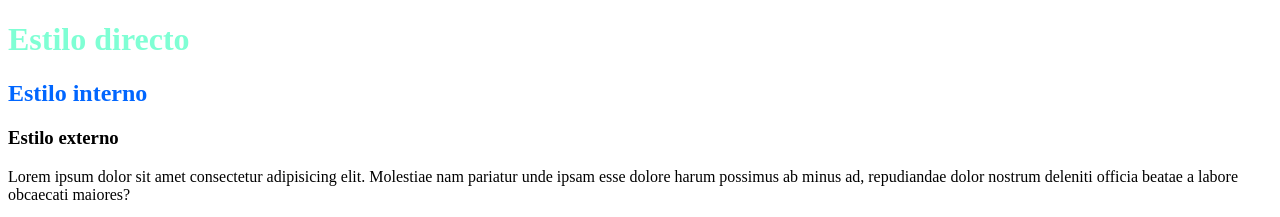
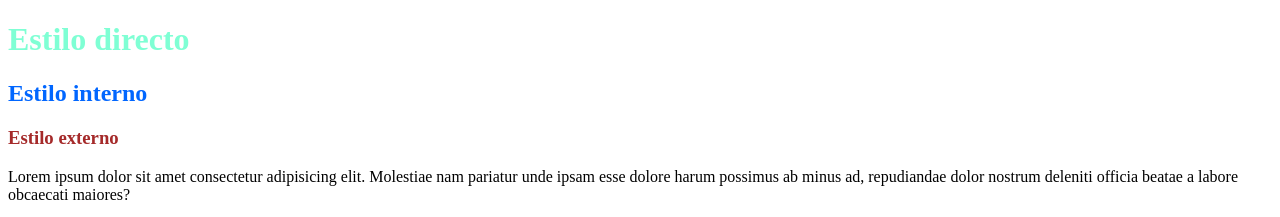
Before and after one commit to AlexMachoSalas/FULLSTACK, a plain HTML site: page Ejercicios/Ejercicio1css.html in a window 1280 px wide. Shown: the top 217 px of the page. Drawn offline with Linux system fonts and the light colour scheme.

Commit message:
Update Ejercicio1css.html

```diff
--- a/Ejercicios/Ejercicio1css.html
+++ b/Ejercicios/Ejercicio1css.html
@@ -5,7 +5,7 @@
     <meta http-equiv="X-UA-Compatible" content="IE=edge">
     <meta name="viewport" content="width=device-width, initial-scale=1.0">
     <title>Ejercicio1</title>
-    <link rel="stylesheet" href="Ejercicio1.css">
+    <link rel="stylesheet" href="Ejercicio1css.css">
     <style>
         h2{
             color: rgb(0, 102, 255);
```
